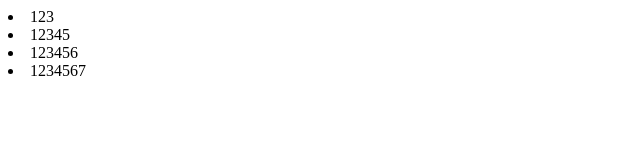
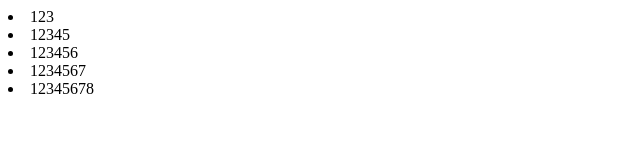
Before and after one commit to brothers-truecode/worktest1, a plain HTML site: page index.html in a window 1280 px wide. Shown: the whole page, without its empty margins (0-640 px from the left). Drawn offline with Linux system fonts and the light colour scheme.

Commit message:
4 commit

```diff
--- a/index.html
+++ b/index.html
@@ -11,5 +11,6 @@
     <li>12345</li>
     <li>123456</li>
     <li>1234567</li>
+    <li>12345678</li>
 </body>
 </html>
```
